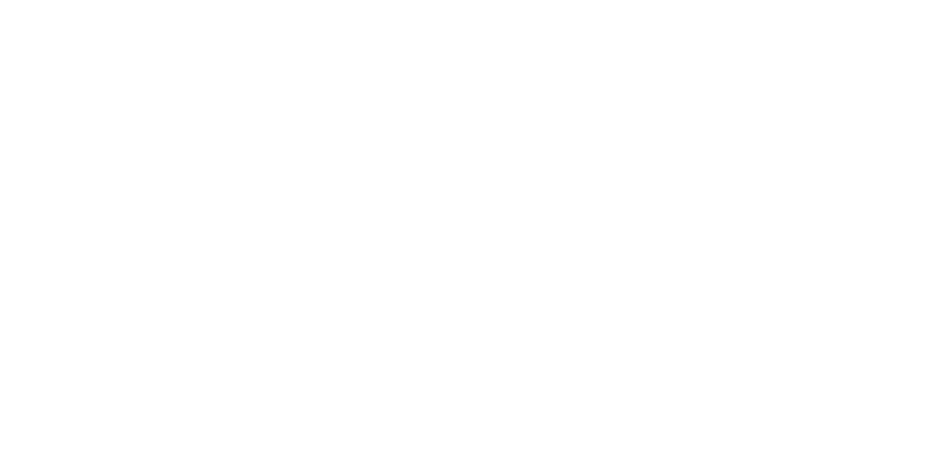
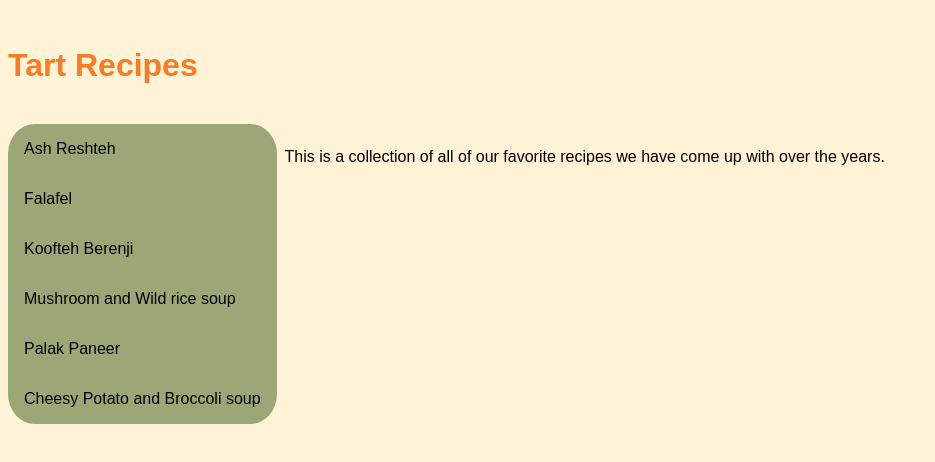
Before and after one commit to streboronoc/odin-recipes, a plain HTML site: page index.html in a window 1280 px wide. Shown: the whole page, without its empty margins (0-935 px from the left). Drawn offline with Linux system fonts and the light colour scheme.

Commit message:
add home link to all pages. add initial styling

```diff
--- a/index.html
+++ b/index.html
@@ -7,17 +7,18 @@
     <link rel="stylesheet" href="style.css">
 </head>
 <body>
+    <a href="index.html" class="home"><h1>Tart Recipes</h1></a>
     <div class="main">
         <div class="menu container">
-            <!--mushroom and wild rice soup
-                falafel
-                potato and broccoli vegan cheese soup
-                Ash Reshteh
-                Koofteh Berenji
-                Palak Paneer
-                Samosas
-                -->
-
+            <a href="ash_reshteh.html" class="button">Ash Reshteh</a>
+            <a href="falafel.html" class="button">Falafel</a>
+            <a href="koofteh_berenji.html" class="button">Koofteh Berenji</a>
+            <a href="mushroom_and_wild_rice_soup.html" class="button">Mushroom and Wild rice soup</a>
+            <a href="palak_paneer.html" class="button">Palak Paneer</a>
+            <a href="potato_and_broccoli_cheese_soup.html" class="button">Cheesy Potato and Broccoli soup</a>
+        </div>
+        <div class="container">
+            <p>This is a collection of all of our favorite recipes we have come up with over the years.</p>
         </div>
     </div>
 </body>
--- a/style.css
+++ b/style.css
@@ -0,0 +1,69 @@
+body{
+    background-color: #FEF3d7;
+    font-family: "Poppins", sans-serif;
+}
+
+.button{
+    color: black;
+    padding: 0.5rem;
+    text-decoration: none;
+}
+
+.button:visited{
+    color: black;
+    text-decoration: none;
+}
+
+.button:focus,
+.button:hover{
+    color: #FEF3d7;
+    text-decoration: none;
+}
+
+.button:active{
+    color: #9CA777;
+}
+
+.container{
+    padding: 0.5rem;
+}
+
+.home{
+    outline: none;
+    padding: 0.5rem;
+    text-decoration: none;
+}
+
+.home:link{
+    color: #F97b22;
+}
+
+.home:visited{
+    color: #F97b22;
+}
+
+.home:focus,
+.home:hover{
+    color: #9CA777;
+    text-decoration: none;
+}
+
+.home:active{
+    color: #FEF3d7;
+}
+
+.main{
+    display: flex;
+    align-items: flex-start;
+    flex-wrap: wrap;
+}
+
+.menu{
+    background-color: #9CA777;
+    display: inline-flex;
+    gap: 1rem;
+    align-items: flex-start;
+    flex-direction: column;
+    border-radius: 10%;
+
+}
```
Also changed, not shown: ash_reshteh.html (+1 -1 lines), falafel.html (+1 -1 lines), koofteh_berenji.html (+1 -1 lines), mushroom_and_wild_rice_soup.html (+1 -1 lines), palak_paneer.html (+1 -1 lines), potato_and_broccoli_cheese_soup.html (+1 -1 lines), samosas.html (+1 -1 lines).
